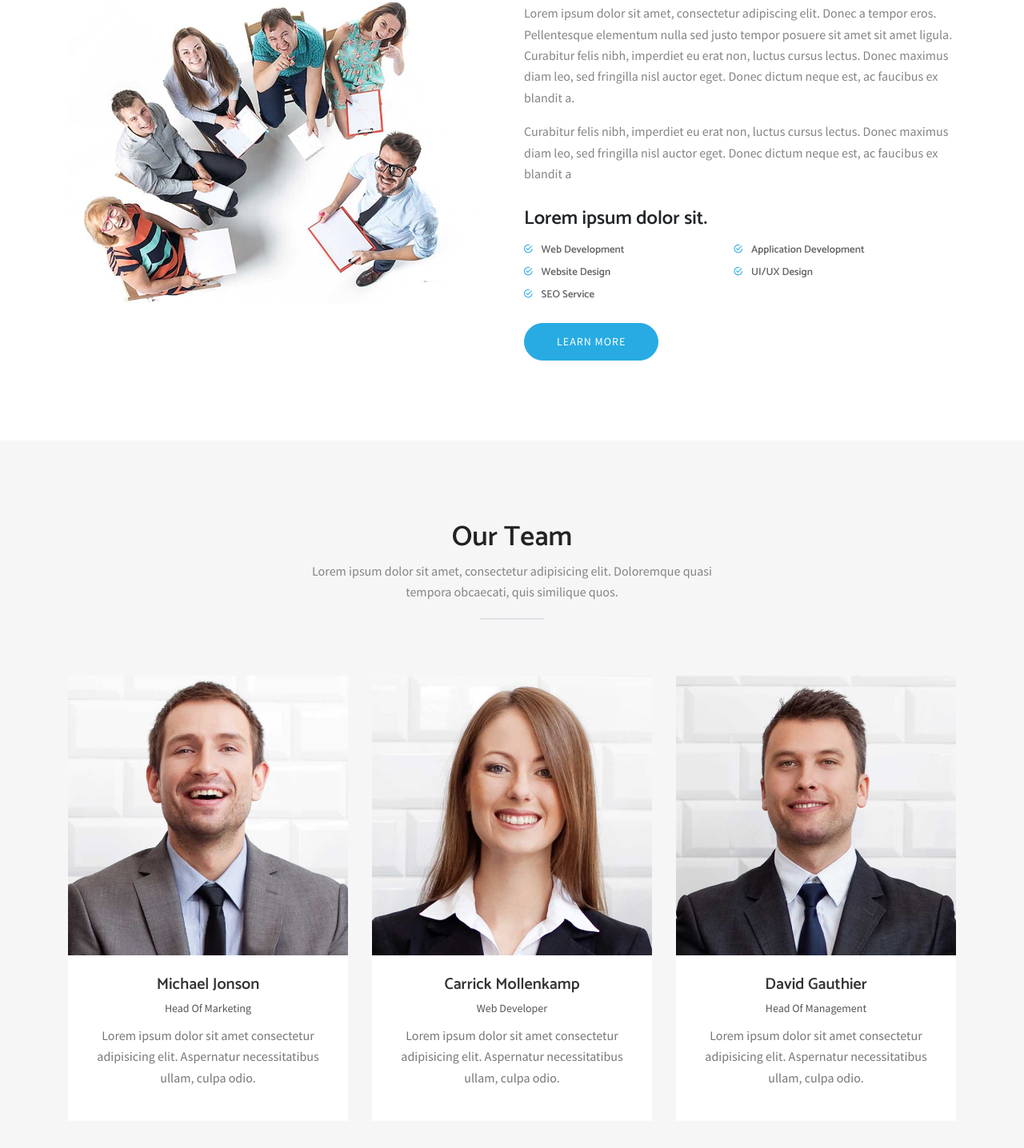
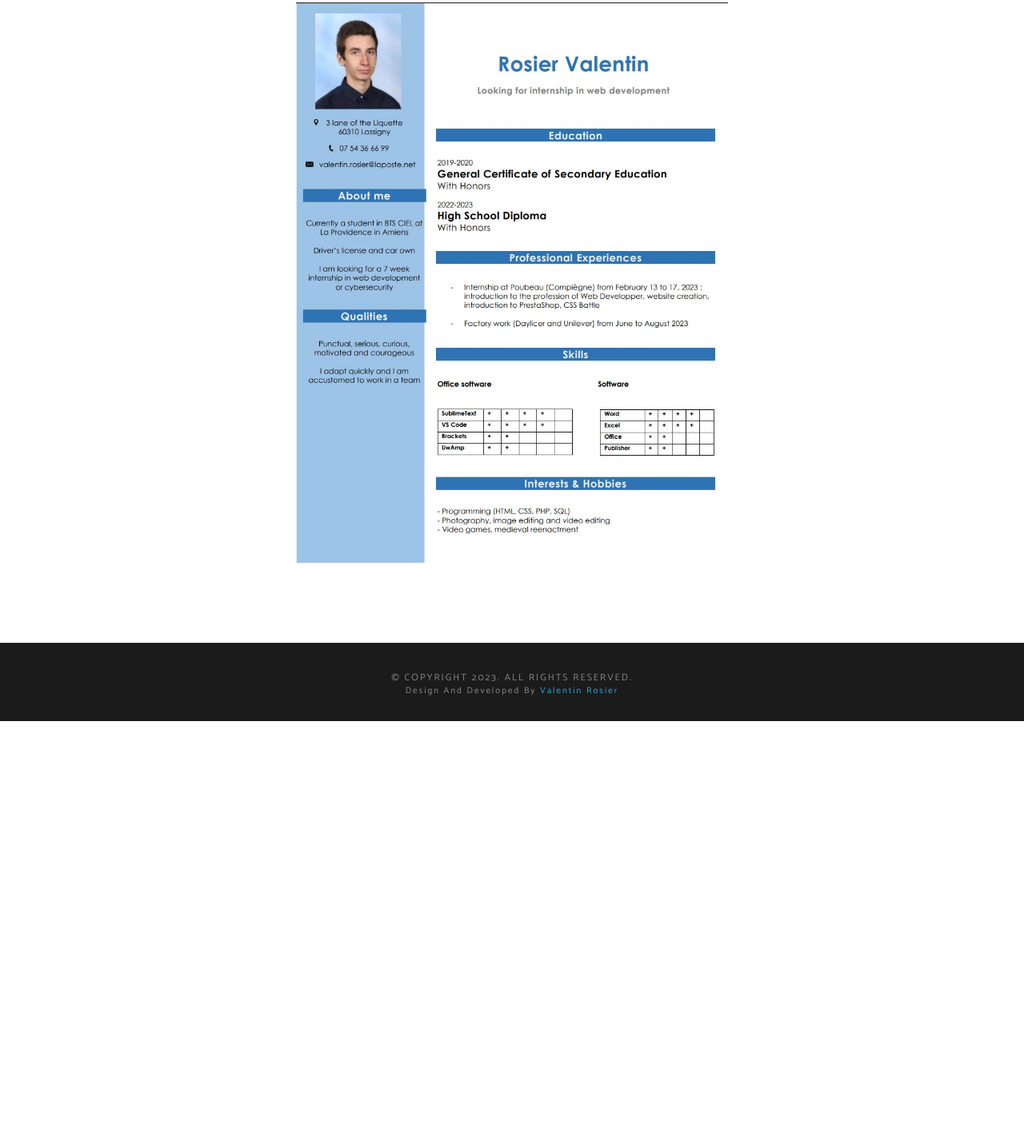
Before and after one commit to ValDV/Site_airsoft, a plain HTML site: page team.html in a window 1280 px wide. Shown: the part 588-2024 px from the top of the page at 80% size. After the commit the page ends 1490 px from the top, so only its background shows below. Drawn offline with Linux system fonts and the light colour scheme; some packages are replaced by stand-ins of ours; files whose address does not match are found by name.

Commit message:
commit23

```diff
--- a/team.html
+++ b/team.html
@@ -126,149 +126,16 @@ Start About Section
 			<div class="col-xl-6 col-lg-8">
 				<!-- section title -->
 				<div class="title text-center">
-					<h2>About Us</h2>
+					<h2>Mon CV</h2>
 					<p>Lorem ipsum dolor sit amet, consectetur adipisicing elit. Culpa placeat voluptas tempore recusandae quasi nesciunt in, facilis animi. Sint, possimus?</p>
+				</div>
 					<div class="border"></div>
+					<img loading="lazy" src="images/cv.jpg" class="img-fluid" alt="">
+				</div>
 				</div>
 				<!-- /section title -->
 			</div>
 		</div>
-		<div class="row">
-			<div class="col-lg-6 mb-5 mb-lg-0">
-				<img loading="lazy" src="images/about-us.jpg" class="img-fluid" alt="">
-			</div>
-			<div class="col-lg-6">
-				<p>Lorem ipsum dolor sit amet, consectetur adipiscing elit. Donec a tempor eros. Pellentesque elementum nulla
-					sed justo tempor posuere sit amet sit amet ligula. Curabitur felis nibh, imperdiet eu erat non, luctus cursus
-					lectus. Donec maximus diam leo, sed fringilla nisl auctor eget. Donec dictum neque est, ac faucibus ex blandit
-					a.</p>
-				<p>Curabitur felis nibh, imperdiet eu erat non, luctus cursus lectus. Donec maximus diam leo, sed fringilla nisl
-					auctor eget. Donec dictum neque est, ac faucibus ex blandit a</p>
-				<h4>Lorem ipsum dolor sit.</h4>
-				<ul class="feature-list">
-					<li> <i class="tf-ion-android-checkmark-circle"></i> Web Development</li>
-					<li> <i class="tf-ion-android-checkmark-circle"></i> Application Development</li>
-					<li> <i class="tf-ion-android-checkmark-circle"></i> Website Design</li>
-					<li> <i class="tf-ion-android-checkmark-circle"></i> UI/UX Design</li>
-					<li> <i class="tf-ion-android-checkmark-circle"></i> SEO Service</li>
-				</ul>
-				<a href="contact.html" class="btn btn-main mt-20">Learn More</a>
-			</div>
-		</div> <!-- End row -->
-	</div> <!-- End container -->
-</section> <!-- End section -->
-<!-- Start Our Team
-		=========================================== -->
-<section class="team" id="team">
-	<div class="container">
-		<div class="row justify-content-center">
-			<!-- section title -->
-			<div class="col-xl-6 col-lg-8">
-				<div class="title text-center ">
-					<h2>Our Team</h2>
-					<p>Lorem ipsum dolor sit amet, consectetur adipisicing elit. Doloremque quasi tempora obcaecati, quis
-						similique quos.</p>
-					<div class="border"></div>
-				</div>
-			</div>
-			<!-- /section title -->
-		</div>
-		<div class="row">
-			<!-- team member -->
-			<div class="col-lg-4 col-md-6">
-				<div class="team-member text-center">
-					<div class="member-photo">
-						<!-- member photo -->
-						<img loading="lazy" class="img-fluid" src="images/team/member-1.jpg" alt="Meghna">
-						<!-- /member photo -->
-
-						<!-- member social profile -->
-						<div class="mask">
-							<ul class="clearfix">
-								<li><a href="https://themefisher.com/"><i class="tf-ion-social-facebook"></i></a></li>
-								<li><a href="https://themefisher.com/"><i class="tf-ion-social-twitter"></i></a></li>
-								<li><a href="https://themefisher.com/"><i class="tf-ion-social-google-outline"></i></a></li>
-								<li><a href="https://themefisher.com/"><i class="tf-ion-social-dribbble"></i></a></li>
-							</ul>
-						</div>
-						<!-- /member social profile -->
-					</div>
-
-					<!-- member name & designation -->
-					<div class="member-content">
-						<h3>Michael Jonson</h3>
-						<span>Head Of Marketing</span>
-						<p>Lorem ipsum dolor sit amet consectetur adipisicing elit. Aspernatur necessitatibus ullam, culpa odio.</p>
-					</div>
-					<!-- /member name & designation -->
-
-				</div>
-			</div>
-			<!-- end team member -->
-
-			<!-- team member -->
-			<div class="col-lg-4 col-md-6">
-				<div class="team-member text-center">
-					<div class="member-photo">
-						<!-- member photo -->
-						<img loading="lazy" class="img-fluid" src="images/team/member-2.jpg" alt="Meghna">
-						<!-- /member photo -->
-
-						<!-- member social profile -->
-						<div class="mask">
-							<ul class="clearfix">
-								<li><a href="https://themefisher.com/"><i class="tf-ion-social-facebook"></i></a></li>
-								<li><a href="https://themefisher.com/"><i class="tf-ion-social-twitter"></i></a></li>
-								<li><a href="https://themefisher.com/"><i class="tf-ion-social-google-outline"></i></a></li>
-								<li><a href="https://themefisher.com/"><i class="tf-ion-social-dribbble"></i></a></li>
-							</ul>
-						</div>
-						<!-- /member social profile -->
-					</div>
-
-					<!-- member name & designation -->
-					<div class="member-content">
-						<h3>Carrick Mollenkamp</h3>
-						<span>Web Developer</span>
-						<p>Lorem ipsum dolor sit amet consectetur adipisicing elit. Aspernatur necessitatibus ullam, culpa odio.</p>
-					</div>
-					<!-- /member name & designation -->
-				</div>
-			</div>
-			<!-- end team member -->
-
-			<!-- team member -->
-			<div class="col-lg-4 col-md-6">
-				<div class="team-member text-center">
-					<div class="member-photo">
-						<!-- member photo -->
-						<img loading="lazy" class="img-fluid" src="images/team/member-3.jpg" alt="Meghna">
-						<!-- /member photo -->
-
-						<!-- member social profile -->
-						<div class="mask">
-							<ul class="clearfix">
-								<li><a href="https://themefisher.com/"><i class="tf-ion-social-facebook"></i></a></li>
-								<li><a href="https://themefisher.com/"><i class="tf-ion-social-twitter"></i></a></li>
-								<li><a href="https://themefisher.com/"><i class="tf-ion-social-google-outline"></i></a></li>
-								<li><a href="https://themefisher.com/"><i class="tf-ion-social-dribbble"></i></a></li>
-							</ul>
-						</div>
-						<!-- /member social profile -->
-					</div>
-
-					<!-- member name & designation -->
-					<div class="member-content">
-						<h3>David Gauthier</h3>
-						<span>Head Of Management</span>
-						<p>Lorem ipsum dolor sit amet consectetur adipisicing elit. Aspernatur necessitatibus ullam, culpa odio.</p>
-					</div>
-					<!-- /member name & designation -->
-
-				</div>
-			</div>
-			<!-- end team member -->
-		</div> <!-- End row -->
 	</div> <!-- End container -->
 </section> <!-- End section -->
 
```
Also changed, not shown: pricing.html (+1 -1 lines), single-post.html (+0 -5 lines), images/company/company-image.jpg, images/cv.jpg (added).
